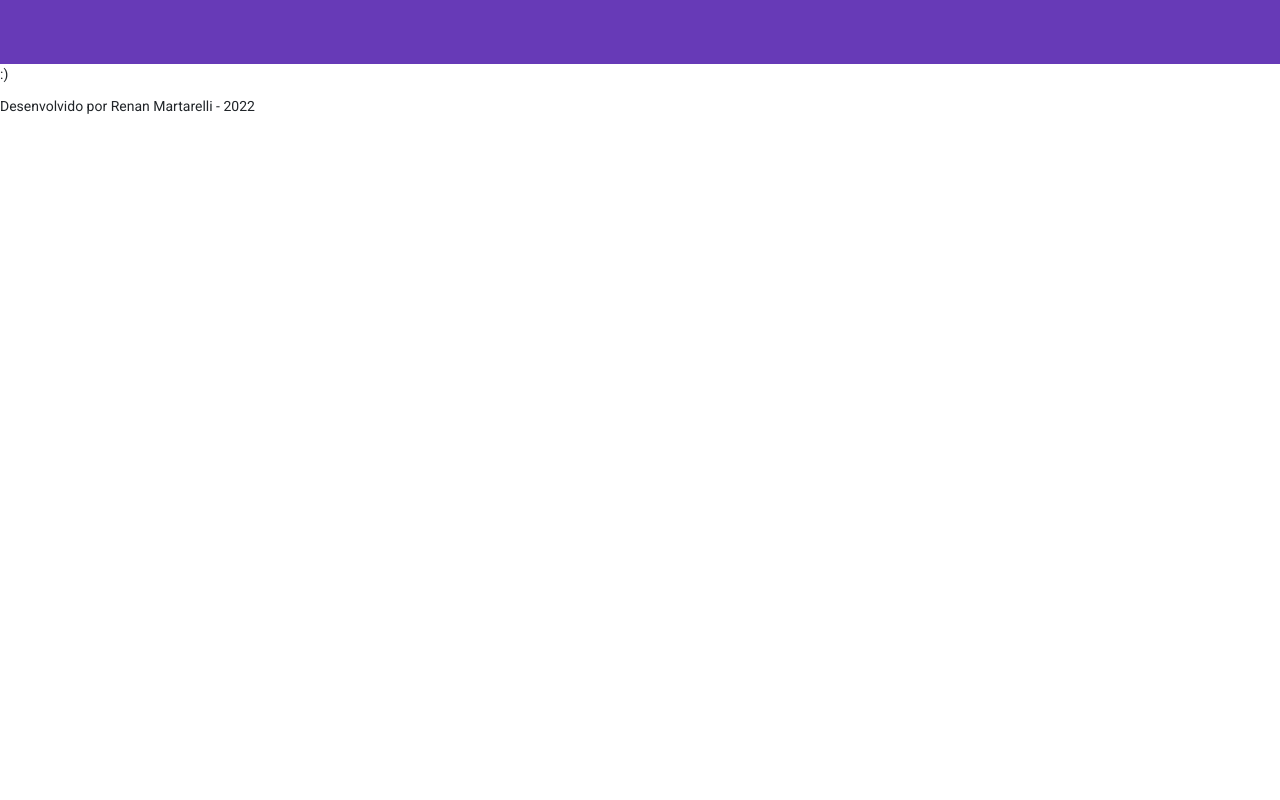
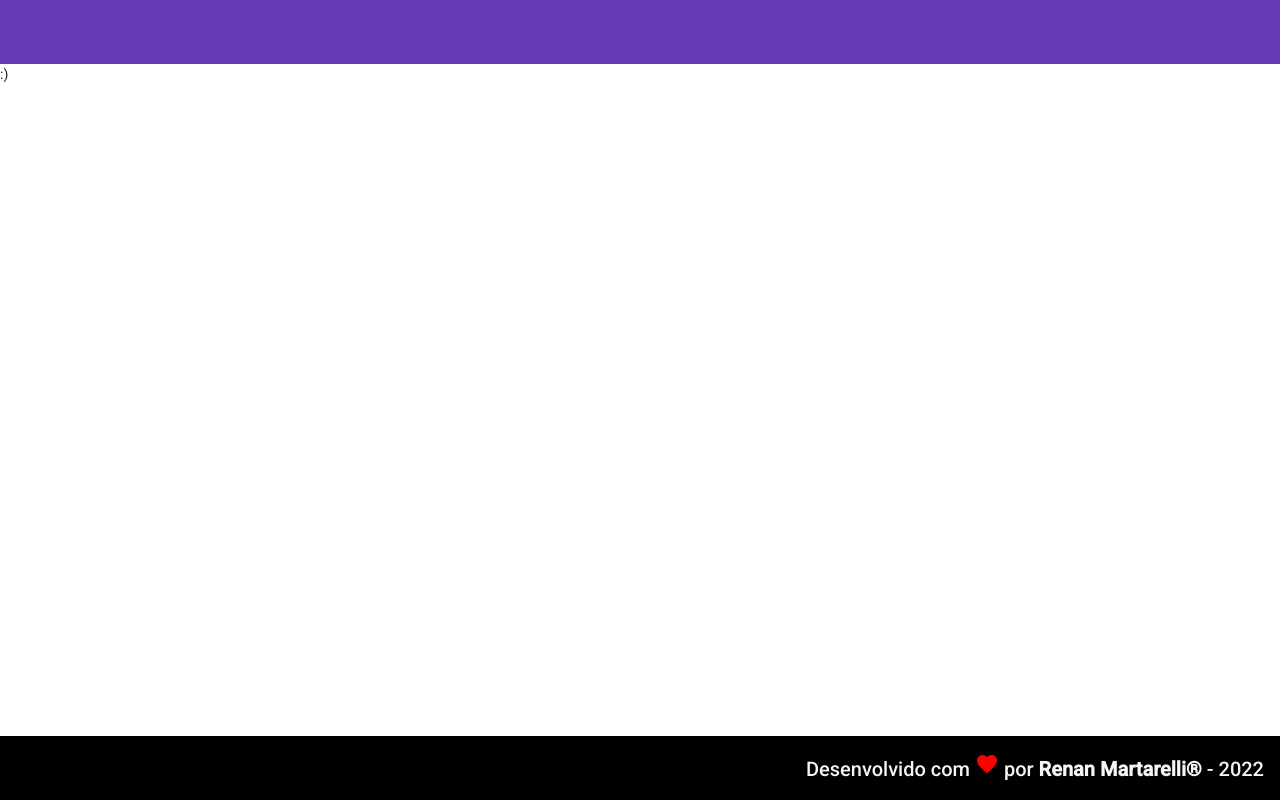
Before and after one commit to Martarelli/Angular-Martarelli, an Angular app: page / in a window 1280 px wide. Built offline with nearby package versions, Linux system fonts and the light colour scheme.

Commit message:
atualizado o footer

```diff
--- a/src/app/views/templates/footer/footer.component.css
+++ b/src/app/views/templates/footer/footer.component.css
@@ -0,0 +1,13 @@
+.footer{
+  position: fixed;
+  bottom: 0;
+
+  display: flex;
+  justify-content: flex-end;
+  color: whitesmoke;
+  background-color: black;
+}
+
+.red {
+  color: red;
+}
--- a/src/app/views/templates/footer/footer.component.html
+++ b/src/app/views/templates/footer/footer.component.html
@@ -1,3 +1,9 @@
-<footer>
-  <p>Desenvolvido por Renan Martarelli - 2022</p>
-</footer>
+<mat-toolbar class="footer">
+  <footer class="text-default">
+    <span>
+      Desenvolvido com
+      <i class="material-icons v-middle red"> favorite </i>
+      por <strong>Renan Martarelli®</strong>  - 2022
+    </span>
+  </footer>
+</mat-toolbar>
```
